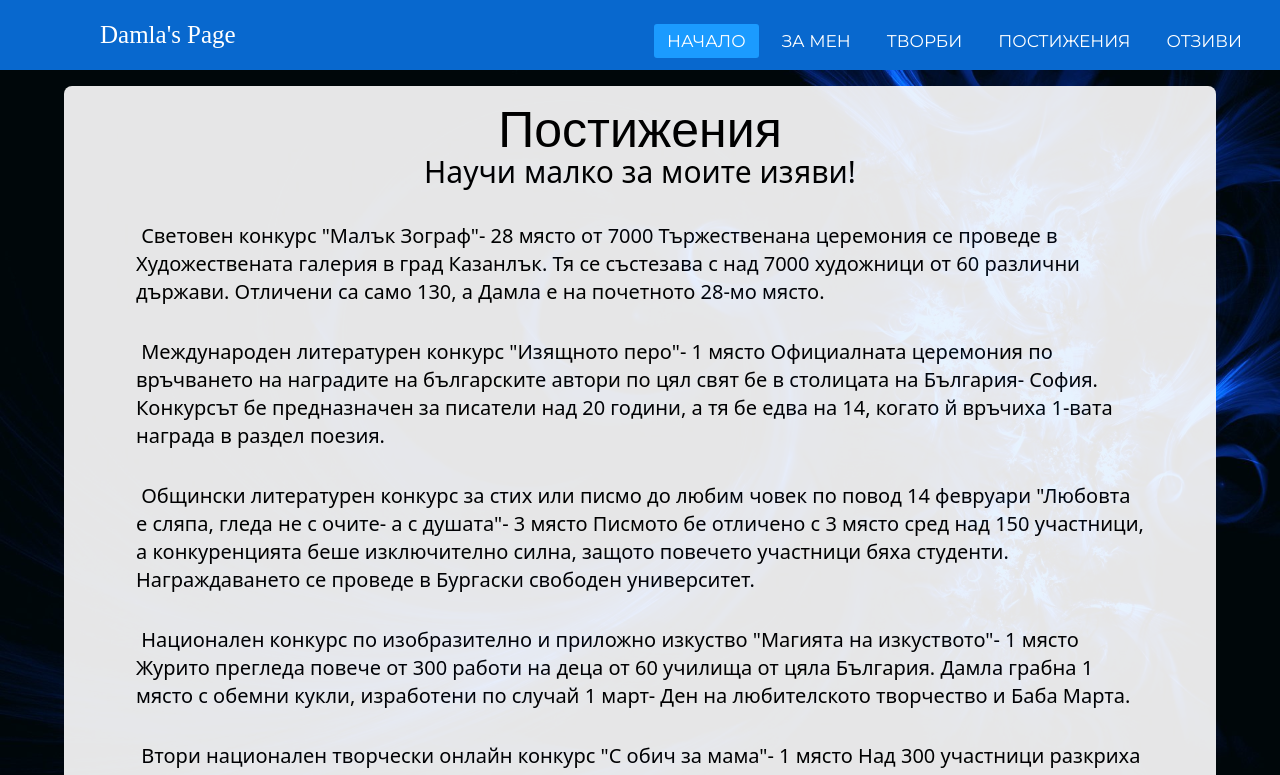
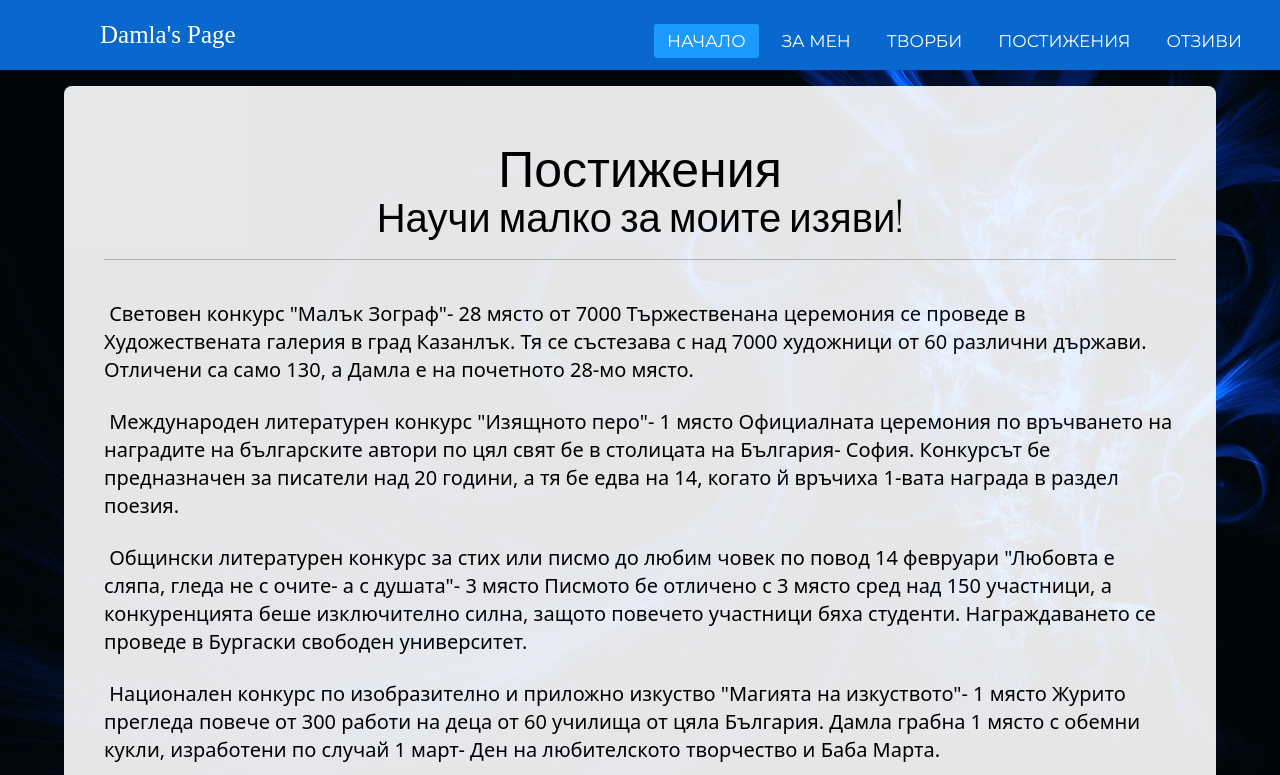
Before and after one commit to sldimitrov/DamlaPage, a React (Create React App) app: page /achievements in a window 1280 px wide. Shown: the top 775 px of the page. Built offline with nearby package versions, Linux system fonts and the light colour scheme; a web font is replaced by a local one.

Commit message:
Add UI folder/add template to it and make it more configurable and reusable

```diff
--- a/src/components/Achievements/Achievements.jsx
+++ b/src/components/Achievements/Achievements.jsx
@@ -1,31 +1,31 @@
-import SectionTemplate from "../Home/SectionTemplate";
+import SectionTemplate from "../UI/SectionTemplate";
 import useScroll from "../../hooks/useScroll";
 
 export default function Achievements() {
+  const pClasses = "text-black text-xl font-sans pt-4";
   useScroll();
 
   return (
-    <SectionTemplate>
+    <SectionTemplate
+      title={"Постижения"}
+      subtitle="Научи малко за моите изяви!"
+    >
       <section className="h-full section-title">
-        <h1 className="text-black text-center">Постижения</h1>
-        <h2 className="text-black text-3xl font-sans text-center">
-          Научи малко за моите изяви!
-        </h2>
-        <div className="achievements h-full m-3">
-          <p className="text-black text-xl font-sans p-3">
+        <div className="achievements h-full mt-3">
+          <p className={pClasses}>
             &#160;Световен конкурс "Малък Зограф"- 28 място от 7000
             Тържественана церемония се проведе в Художествената галерия в град
             Казанлък. Тя се състезава с над 7000 художници от 60 различни
             държави. Отличени са само 130, а Дамла е на почетното 28-мо място.
           </p>
-          <p className="text-black text-xl font-sans p-3">
+          <p className={pClasses}>
             &#160;Международен литературен конкурс "Изящното перо"- 1 място
             Официалната церемония по връчването на наградите на българските
             автори по цял свят бе в столицата на България- София. Конкурсът бе
             предназначен за писатели над 20 години, а тя бе едва на 14, когато й
             връчиха 1-вата награда в раздел поезия.
           </p>
-          <p className="text-black text-xl font-sans p-3">
+          <p className={pClasses}>
             &#160;Общински литературен конкурс за стих или писмо до любим човек
             по повод 14 февруари "Любовта е сляпа, гледа не с очите- а с
             душата"- 3 място Писмото бе отличено с 3 място сред над 150
@@ -33,20 +33,20 @@ export default function Achievements() {
             участници бяха студенти. Награждаването се проведе в Бургаски
             свободен университет.
           </p>
-          <p className="text-black text-xl font-sans p-3">
+          <p className={pClasses}>
             &#160;Национален конкурс по изобразително и приложно изкуство
             "Магията на изкуството"- 1 място Журито прегледа повече от 300
             работи на деца от 60 училища от цяла България. Дамла грабна 1 място
             с обемни кукли, изработени по случай 1 март- Ден на любителското
             творчество и Баба Марта.
           </p>
-          <p className="text-black text-xl font-sans p-3">
+          <p className={pClasses}>
             &#160;Втори национален творчески онлайн конкурс "С обич за мама"- 1
             място Над 300 участници разкриха таланта си в категориите рисунка и
             литература от 52 населени места на страната. Дамла е наградена от
             журито с 1 място, раздел литература- писмо.
           </p>
-          <p className="text-black text-xl font-sans p-3">
+          <p className={pClasses}>
             &#160;НАЦИОНАЛЕН КОНКУРС ЗА ЛИТЕРАТУРА „ЯНАКИ ПЕТРОВ“ ГР. СРЕДЕЦ- 1
             място Конкурс, предназначен за автори над 20 години. Над 300 автори
             от цялата страна, като номинираните са само 20. Дамла е на 1-во
--- a/src/components/ForMe/ForMe.jsx
+++ b/src/components/ForMe/ForMe.jsx
@@ -1,5 +1,5 @@
 import useScroll from "../../hooks/useScroll";
-import SectionTemplate from "../Home/SectionTemplate";
+import SectionTemplate from "../UI/SectionTemplate";
 import GoToLink from "../Works/Card/GoToLink";
 import ContactForm from "./ContactForm";
 
@@ -8,12 +8,8 @@ export default function ForMe() {
 
   return (
     <>
-      <SectionTemplate>
+      <SectionTemplate title={"За автора"}>
         <div id="forMePage" className="section-title">
-          <h1 className="text-black text-3xl md:text-5xl text-center mt-3">
-            За автора
-          </h1>
-          <hr className="bg-black h-0.5 mt-4" />
           <p className="text-black text-center font-sans text-xl md:text-2xl mt-4 md:p-2">
             Дамла Сезгин Кемик е родена на 2 април, 2005 година, в град Айтос.
             От ранна детска възраст проявява интерес към изкуството. Рисува
--- a/src/components/Home/SectionTemplate/SectionTemplate.jsx
+++ /dev/null
@@ -1,12 +0,0 @@
-export default function SectionTemplate({ children }) {
-  return (
-    <>
-      <div
-        className="container pt-2 bg-white opacity-90 rounded-lg mt-3 mb-3"
-        id="path"
-      >
-        {children}
-      </div>
-    </>
-  );
-}
--- a/src/components/Home/SectionTemplate/style.css
+++ /dev/null
@@ -1,6 +0,0 @@
-#path {
-  min-height: 800px;
-  position: relative;
-  padding-top: 0px;
-  margin-top: 0px;
-}
--- a/src/components/Opinions/Opinions.jsx
+++ b/src/components/Opinions/Opinions.jsx
@@ -1,4 +1,4 @@
-import SectionTemplate from "../Home/SectionTemplate";
+import SectionTemplate from "../UI/SectionTemplate";
 import View from "./View";
 import firstPoetPh from "../../pictures/poets/mitko.png";
 import secondPoetPh from "../../pictures/poets/kalin.jpg";
@@ -9,9 +9,8 @@ export default function Opinions() {
   useScroll();
 
   return (
-    <SectionTemplate>
+    <SectionTemplate title={"Отзиви"}>
       <section className="section-title">
-        <h1 className="text-black text-center text-4xl md:text-5xl">Отзиви</h1>
         <View
           index={1}
           photo={firstPoetPh}
--- /dev/null
+++ b/src/components/UI/SectionTemplate/SectionTemplate.jsx
@@ -0,0 +1,24 @@
+export default function SectionTemplate({ children, title, subtitle = "" }) {
+  return (
+    <>
+      <div
+        className="container p-auto bg-white opacity-90 rounded-lg mt-3 mb-3"
+        id="path"
+      >
+        <header className="flex items-center flex-col">
+          <h2 className="text-black text-lg mt-4" id="works-title">
+            {title}
+          </h2>
+          <h2
+            className="text-black leading-10 text-lg mt-3 sm:line-height: 1.25;"
+            id="works-subtitle"
+          >
+            {subtitle}
+          </h2>
+        </header>
+        <hr className="bg-black h-0.5 mt-4" />
+        {children}
+      </div>
+    </>
+  );
+}
--- /dev/null
+++ b/src/components/UI/SectionTemplate/style.css
@@ -0,0 +1,22 @@
+#path {
+  min-height: 800px;
+  position: relative;
+  padding-top: 0px;
+  margin-top: 0px;
+}
+
+#works-title {
+  font-size: 50px;
+  font-family: "Oswald", sans-serif;
+  font-optical-sizing: auto;
+  font-weight: 400;
+  font-style: normal;
+}
+
+#works-subtitle {
+  font-size: 40px;
+  font-family: "Oswald", sans-serif;
+  font-optical-sizing: auto;
+  font-weight: 300;
+  font-style: normal;
+}
--- a/src/components/Works/Works.jsx
+++ b/src/components/Works/Works.jsx
@@ -1,4 +1,4 @@
-import SectionTemplate from "../Home/SectionTemplate";
+import SectionTemplate from "../UI/SectionTemplate";
 import almanahImg from "../../pictures/collection/almanah.jpg";
 import anthologyImg from "../../pictures/collection/anthology.jpg";
 import anthologyBlueImg from "../../pictures/collection/anthologyBlue.jpg";
@@ -12,22 +12,7 @@ export default function Works() {
   useScroll();
 
   return (
-    <SectionTemplate>
-      <div className="flex justify-center">
-        <header className="flex items-center flex-col" id="portfolio">
-          <h2 className="text-black text-lg mt-3" id="works-title">
-            Творби
-          </h2>
-          <h2
-            className="text-black leading-10 text-lg mt-3 sm:line-height: 1.25;"
-            id="works-subtitle"
-          >
-            Издадени сборници
-          </h2>
-        </header>
-      </div>
-      <hr className="bg-black h-0.5 mt-4" />
-
+    <SectionTemplate title={"Творби"} subtitle="Издадени сборници">
       <section id="card-section">
         <Card
           path={"/almanah"}
--- a/src/pages/PageTemplate/PageTemplate.jsx
+++ b/src/pages/PageTemplate/PageTemplate.jsx
@@ -1,4 +1,4 @@
-import SectionTemplate from "../../components/Home/SectionTemplate";
+import SectionTemplate from "../../components/UI/SectionTemplate";
 import GoToLink from "../../components/Works/Card/GoToLink/GoToLink";
 
 export default function PageTemplate({ title, text, prevPath, nextPath }) {
```
Also changed, not shown: src/components/UI/SectionTemplate/index.js (renamed from src/components/Home/SectionTemplate/index.js).
